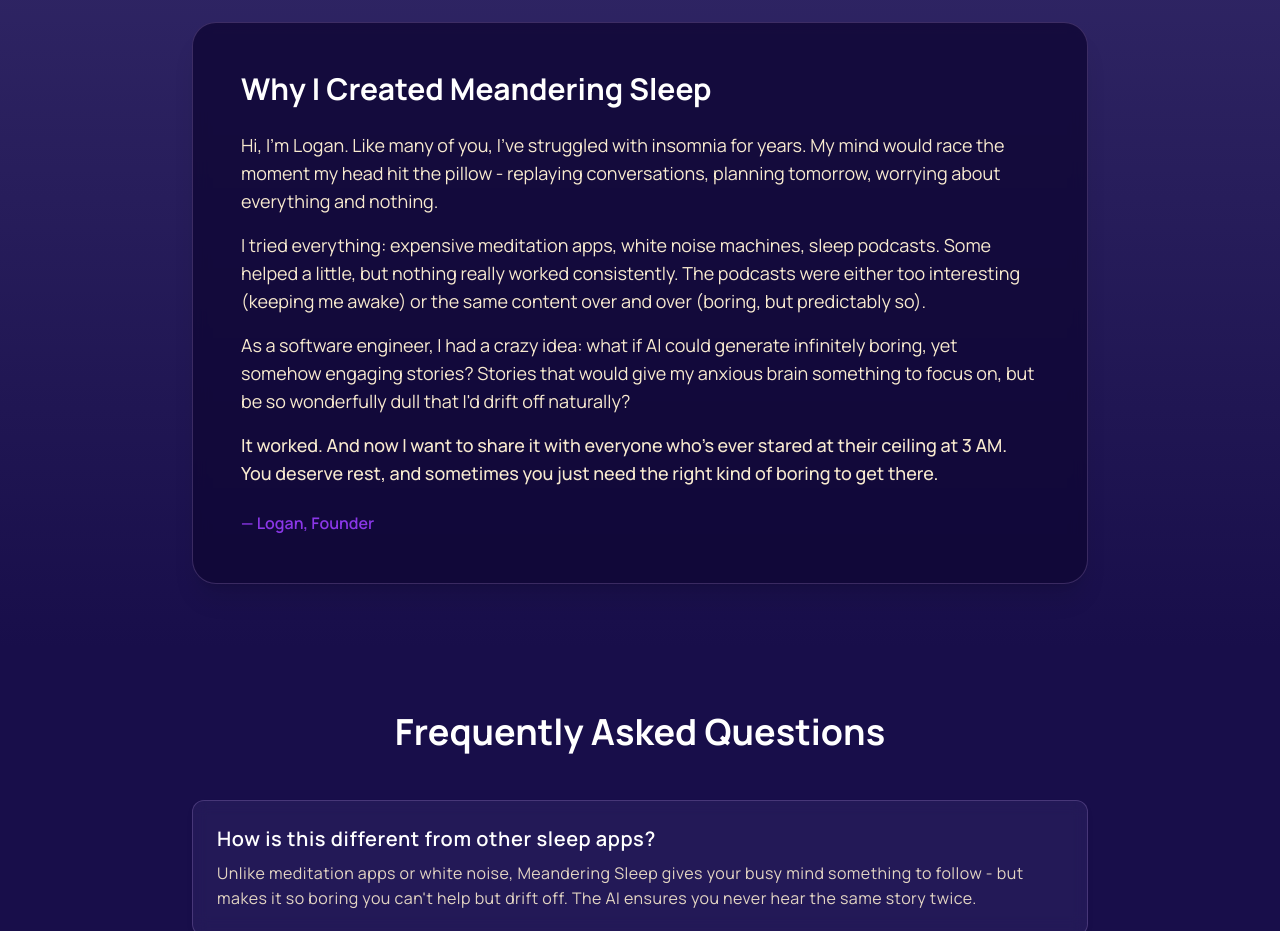
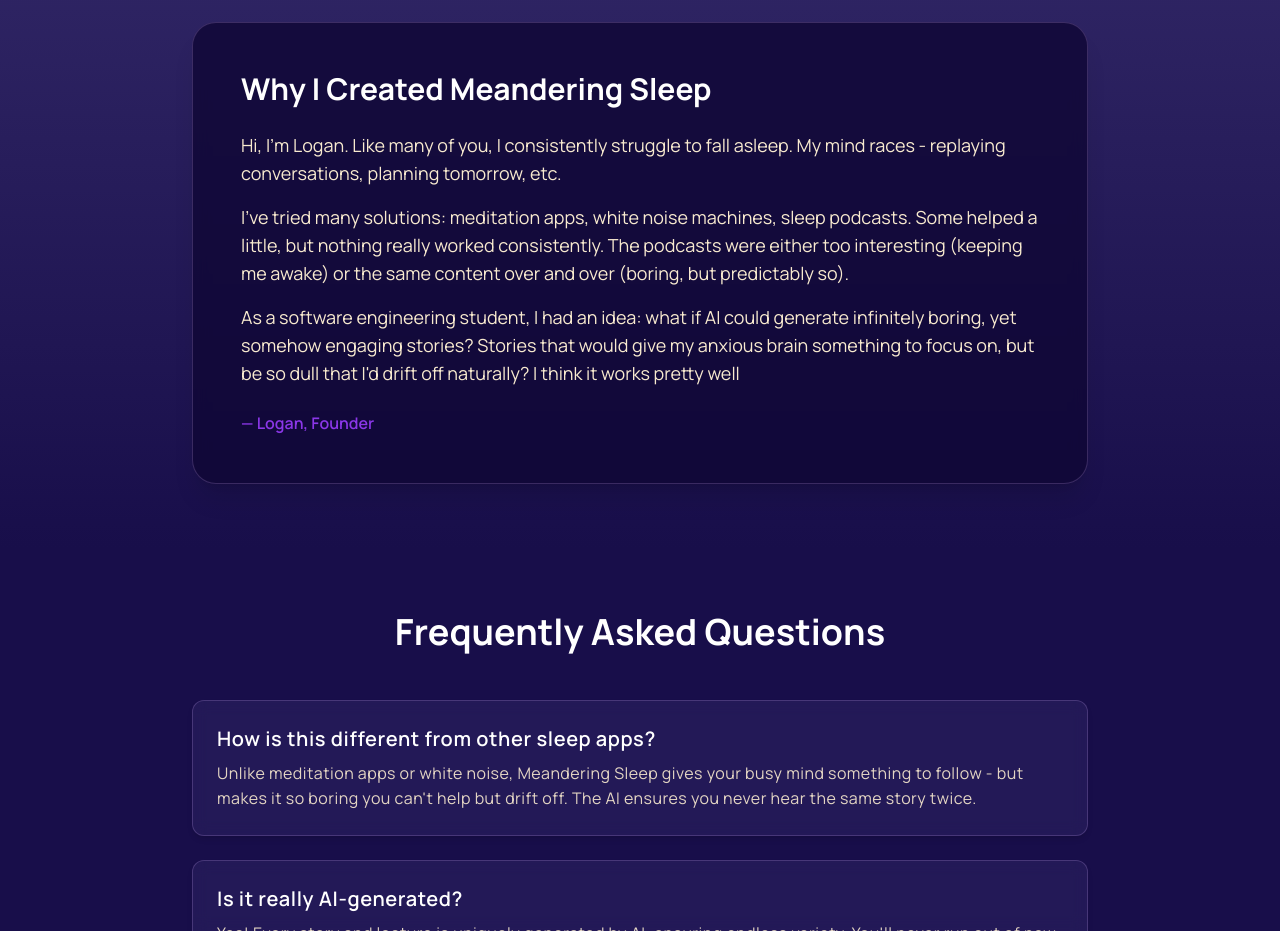
Before and after one commit to lcvaleski/meanderingsleep.com, a Next.js app: page / in a window 1280 px wide. Shown: the part 1900-2831 px from the top of the page. Built offline with nearby package versions, Linux system fonts and the light colour scheme.

Commit message:
Updated founder story

```diff
--- a/app/page.tsx
+++ b/app/page.tsx
@@ -220,23 +220,21 @@ export default function Home() {
           <div className="bg-ms-nocturne/80 backdrop-blur rounded-3xl p-8 md:p-12 shadow-xl border border-ms-lavendar/20">
             <h2 className="text-3xl font-bold text-ms-white mb-6">Why I Created Meandering Sleep</h2>
             <p className="text-lg text-ms-buttercream mb-4">
-              Hi, I'm Logan. Like many of you, I've struggled with insomnia for years.
-              My mind would race the moment my head hit the pillow - replaying conversations,
-              planning tomorrow, worrying about everything and nothing.
+              Hi, I'm Logan. Like many of you, I consistently struggle to fall asleep.
+              My mind races - replaying conversations, planning tomorrow, etc.
             </p>
             <p className="text-lg text-ms-buttercream mb-4">
-              I tried everything: expensive meditation apps, white noise machines, sleep podcasts.
+              I've tried many solutions: meditation apps, white noise machines, sleep podcasts.
               Some helped a little, but nothing really worked consistently. The podcasts were either
               too interesting (keeping me awake) or the same content over and over (boring, but predictably so).
             </p>
             <p className="text-lg text-ms-buttercream mb-4">
-              As a software engineer, I had a crazy idea: what if AI could generate infinitely boring,
+              As a software engineering student, I had an idea: what if AI could generate infinitely boring,
               yet somehow engaging stories? Stories that would give my anxious brain something to focus on,
-              but be so wonderfully dull that I'd drift off naturally?
+              but be so dull that I'd drift off naturally? I think it works pretty well
             </p>
             <p className="text-lg text-ms-buttercream font-medium">
-              It worked. And now I want to share it with everyone who's ever stared at their ceiling at 3 AM.
-              You deserve rest, and sometimes you just need the right kind of boring to get there.
+
             </p>
             <p className="text-ms-orchid font-semibold mt-6">— Logan, Founder</p>
           </div>
```
